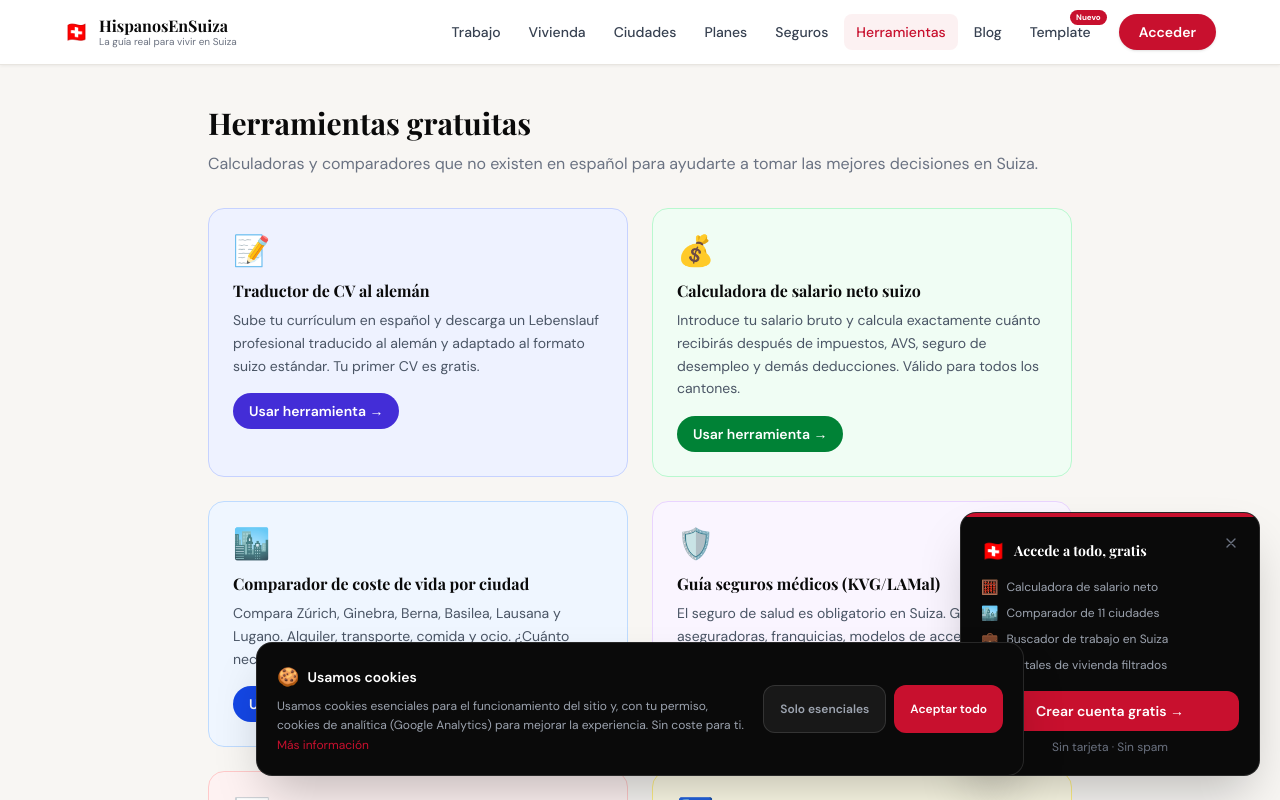
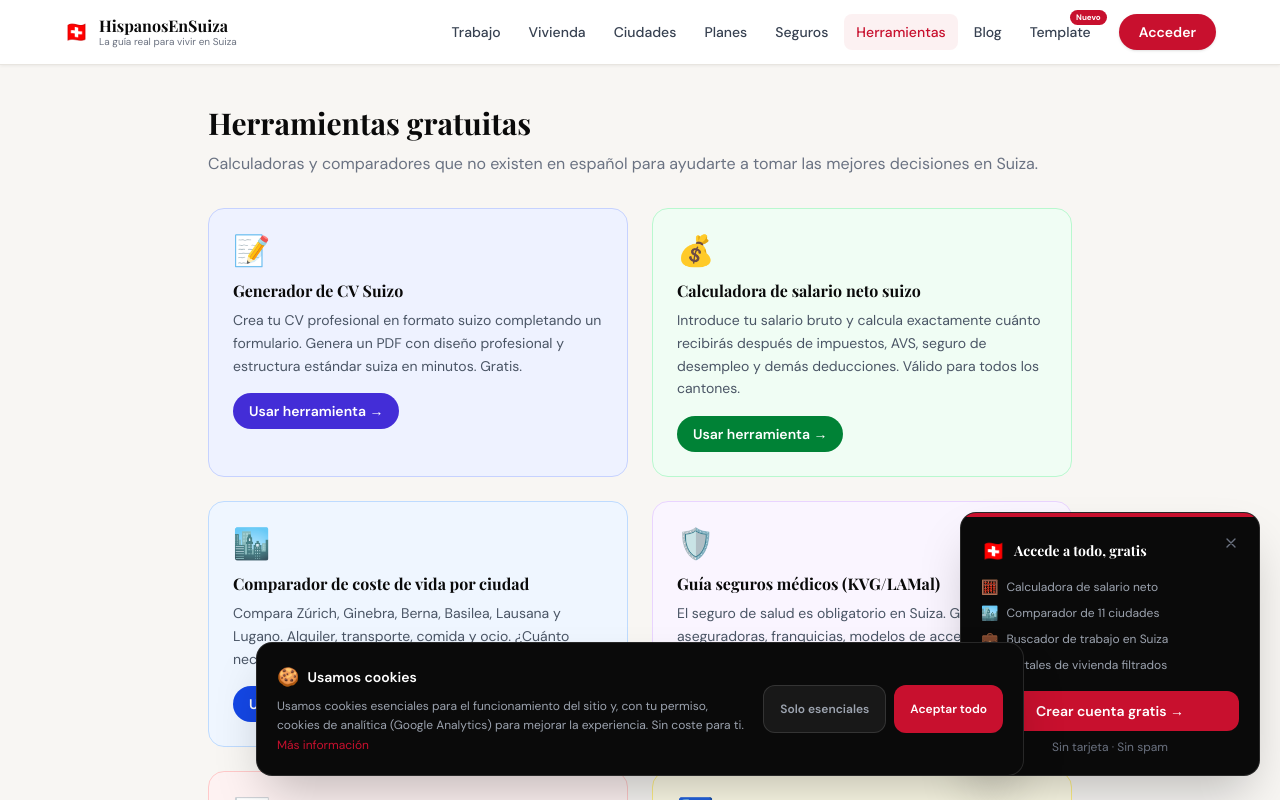
Before and after one commit to vicnavrob-coder/hispanos-suiza, a Next.js app: page /herramientas in a window 1280 px wide. Shown: the top 800 px of the page. Built offline with nearby package versions, Linux system fonts and the light colour scheme.

Commit message:
fix: update link to CV generator in tools page

```diff
--- a/src/app/herramientas/page.tsx
+++ b/src/app/herramientas/page.tsx
@@ -20,10 +20,10 @@ export const metadata: Metadata = buildMetadata({
 const herramientas = [
   {
     icono: "📝",
-    titulo: "Traductor de CV al alemán",
-    descripcion: "Sube tu currículum en español y descarga un Lebenslauf profesional traducido al alemán y adaptado al formato suizo estándar. Tu primer CV es gratis.",
+    titulo: "Generador de CV Suizo",
+    descripcion: "Crea tu CV profesional en formato suizo completando un formulario. Genera un PDF con diseño profesional y estructura estándar suiza en minutos. Gratis.",
     estado: "disponible",
-    href: "/herramientas/traductor-cv",
+    href: "/herramientas/generador-cv",
     color: "bg-indigo-50 border-indigo-200",
     btnColor: "bg-indigo-700",
   },
```
